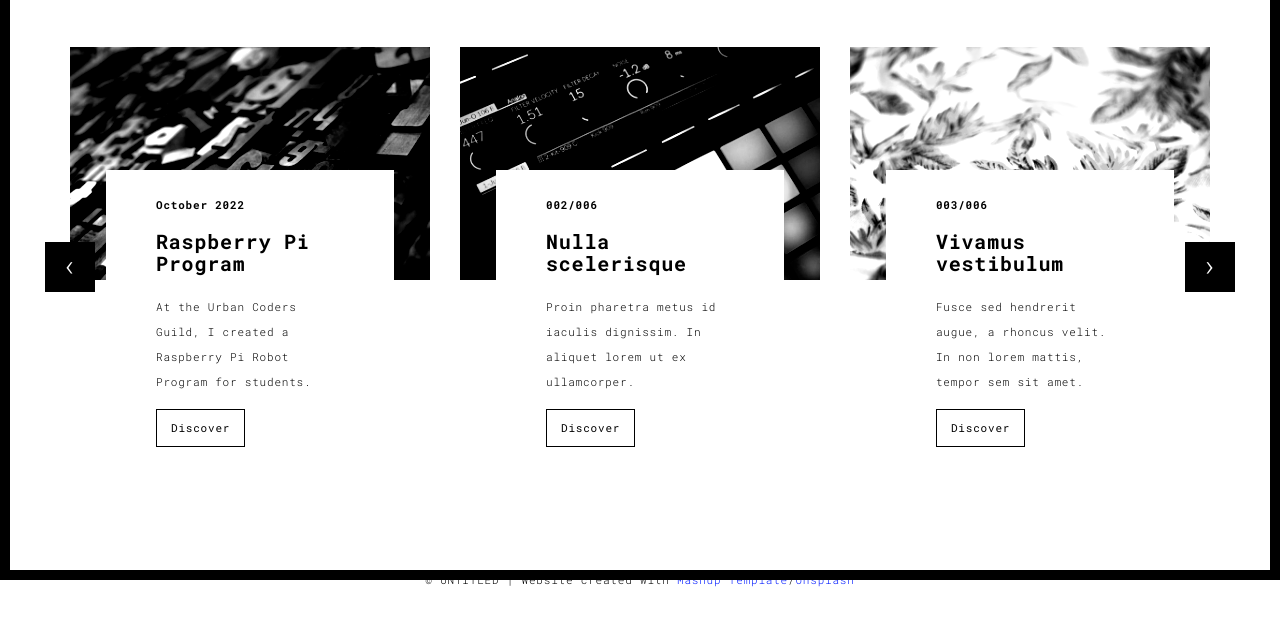
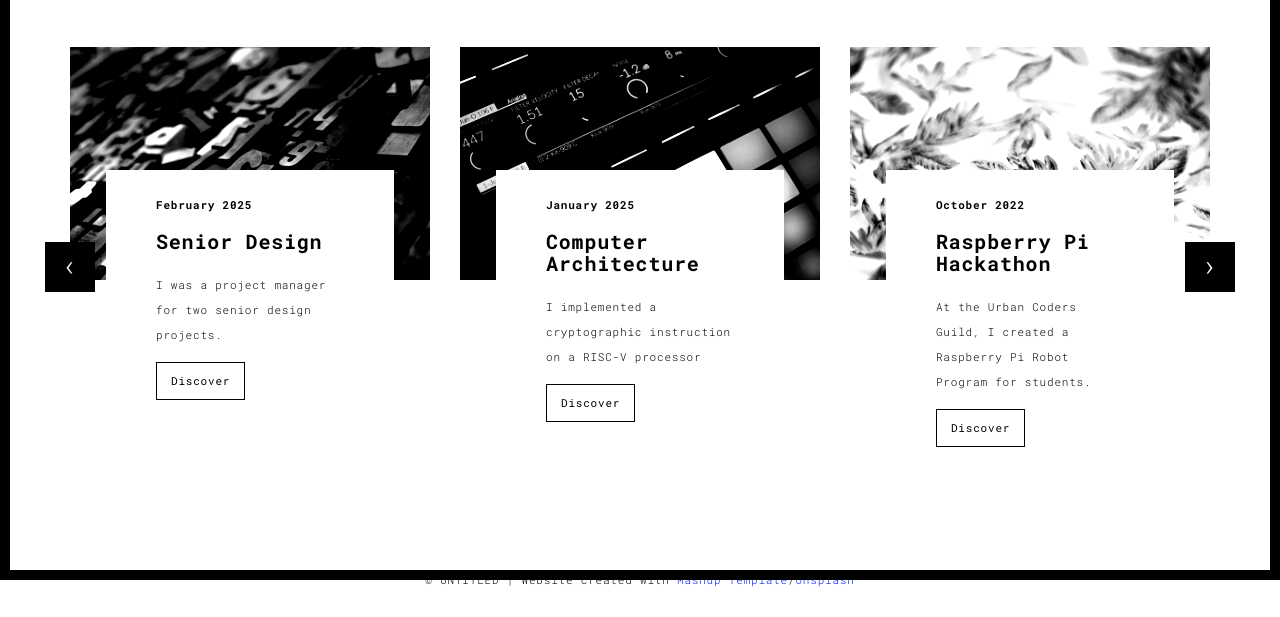
Before and after one commit to astromariia/portfo, a Flask app: page /works.html in a window 1280 px wide. Shown: the part 220-837 px from the top of the page. Run offline with Flask 2, Linux system fonts and the light colour scheme; some libraries are stand-ins or nearby versions.

Commit message:
working on works

```diff
--- a/templates/works.html
+++ b/templates/works.html
@@ -73,9 +73,9 @@
                         <img src="./static/assets/images/work01-hover.jpg" alt="" class="img-responsive">
                       </a>
                       <div class="card-container card-container-lg">
-                        <h4>October 2022</h4>
-                        <h3>Raspberry Pi Program</h3>
-                        <p>At the Urban Coders Guild, I created a Raspberry Pi Robot Program for students.</p>
+                        <h4>February 2025</h4>
+                        <h3>Senior Design</h3>
+                        <p> I was a project manager for two senior design projects.</p>
                         <a href="./work.html" title="" class="btn btn-default">Discover</a>
                       </div>
                     </div>
@@ -84,9 +84,9 @@
                         <img src="./static/assets/images/work02-hover.jpg" alt="" class="img-responsive">
                       </a>
                       <div class="card-container card-container-lg">
-                        <h4>002/006</h4>
-                        <h3>Nulla scelerisque</h3>
-                        <p>Proin pharetra metus id iaculis dignissim. In aliquet lorem ut ex ullamcorper.</p>
+                        <h4>January 2025</h4>
+                        <h3>Computer Architecture</h3>
+                        <p>I implemented a cryptographic instruction on a RISC-V processor</p>
                         <a href="./work.html" title="" class="btn btn-default">Discover</a>
                       </div>
                     </div>
@@ -95,9 +95,9 @@
                         <img src="./static/assets/images/work03-hover.jpg" alt="" class="img-responsive">
                       </a>
                       <div class="card-container card-container-lg">
-                        <h4>003/006</h4>
-                        <h3>Vivamus vestibulum</h3>
-                        <p>Fusce sed hendrerit augue, a rhoncus velit. In non lorem mattis, tempor sem sit amet.</p>
+                        <h4>October 2022</h4>
+                        <h3>Raspberry Pi Hackathon</h3>
+                        <p>At the Urban Coders Guild, I created a Raspberry Pi Robot Program for students.</p>
                         <a href="./work.html" title="" class="btn btn-default">Discover</a>
                       </div>
                     </div>
```
